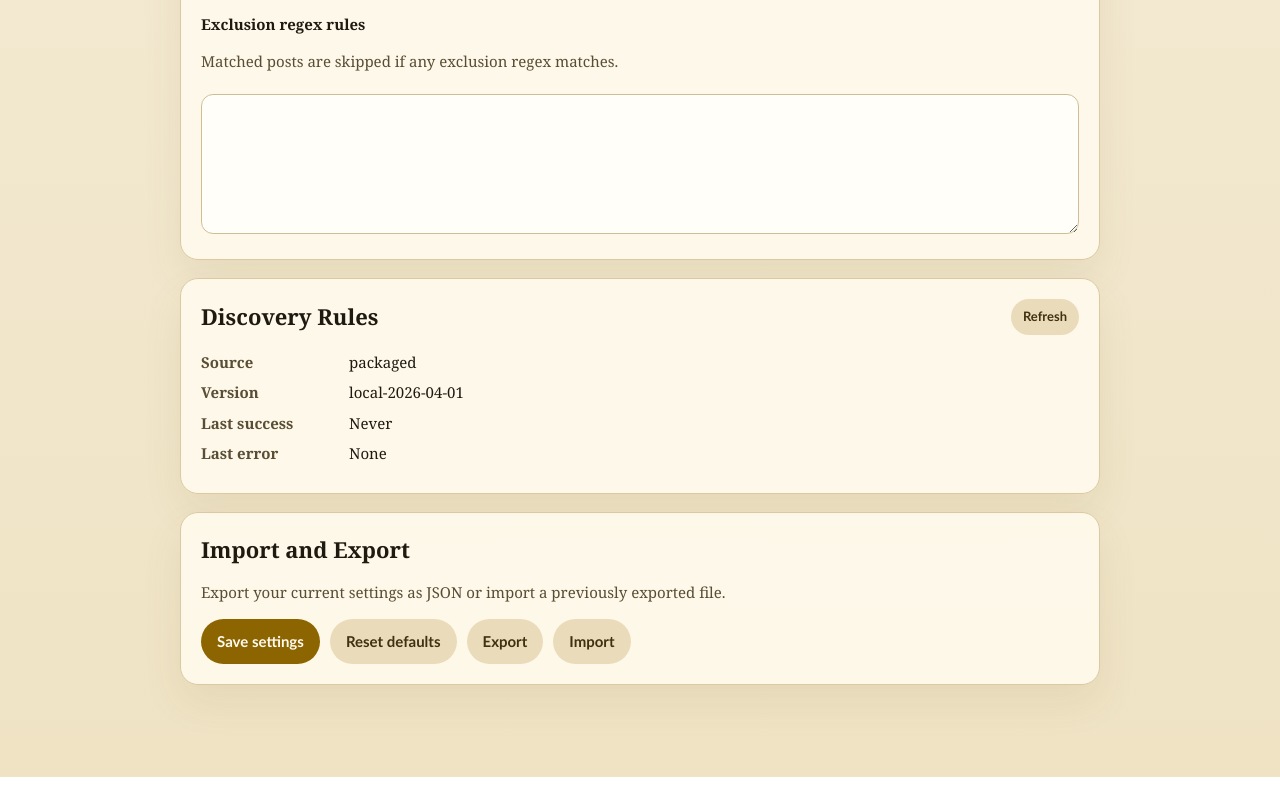
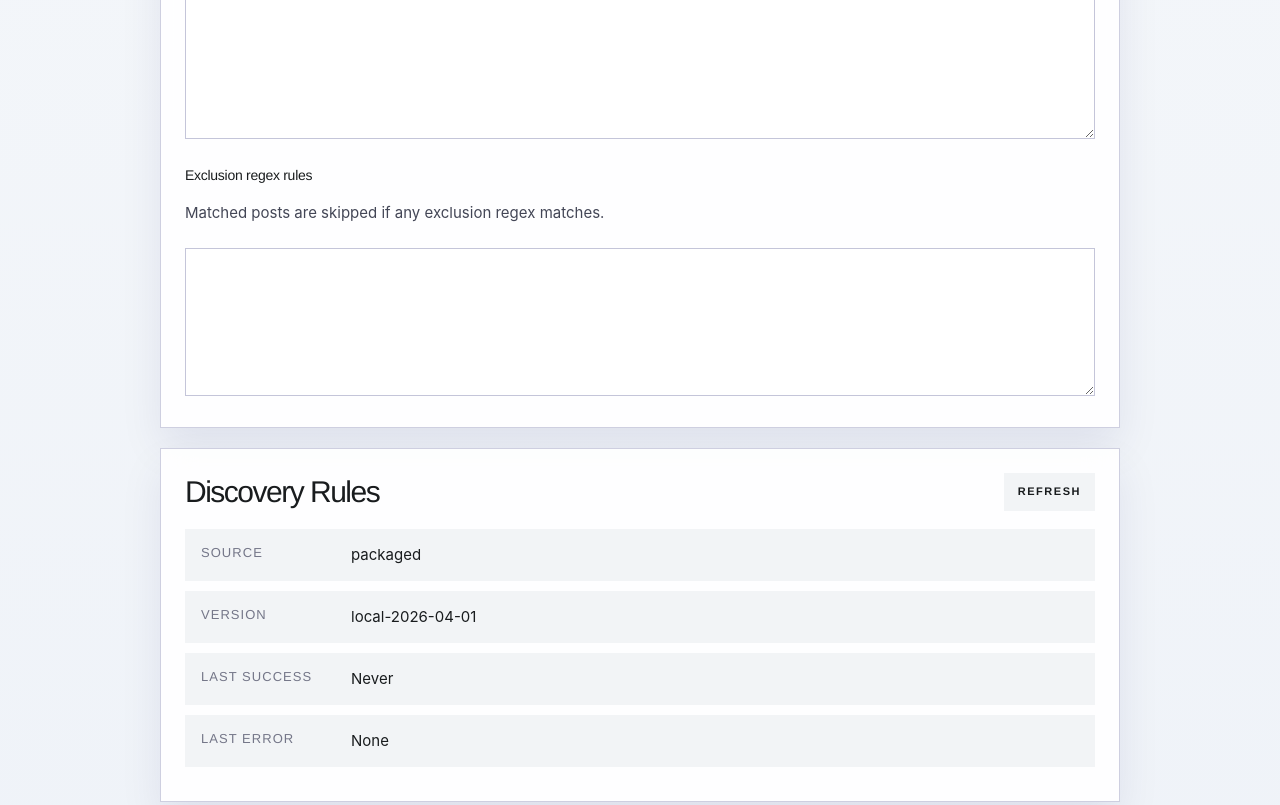
Before and after one commit to teambrookvale/clean-feed-web-ext, a browser extension: page src/options/options.html in a window 1280 px wide. Shown: the part 976-1781 px from the top of the page. Before the commit the page ends 1753 px from the top, so only its background shows below. Drawn offline with Linux system fonts and the light colour scheme.

Commit message:
Update extension styles to Team Brookvale theme

```diff
--- a/src/options/options.css
+++ b/src/options/options.css
@@ -1,58 +1,102 @@
+:root {
+  color-scheme: light;
+  --tb-bg: #f7f9fb;
+  --tb-bg-soft: #f2f4f6;
+  --tb-bg-strong: #e0e3e5;
+  --tb-surface: #ffffff;
+  --tb-surface-low: #f2f4f6;
+  --tb-surface-high: #e6e8ea;
+  --tb-surface-highest: #e0e3e5;
+  --tb-text: #191c1e;
+  --tb-text-muted: #434656;
+  --tb-text-soft: #747688;
+  --tb-border: #c4c5d9;
+  --tb-border-strong: #747688;
+  --tb-primary: #0040e0;
+  --tb-primary-strong: #2e5bff;
+  --tb-primary-dark: #001356;
+  --tb-shadow: 0 20px 40px rgba(0, 19, 86, 0.08);
+  --tb-sans: Inter, -apple-system, BlinkMacSystemFont, "Helvetica Neue", Arial, sans-serif;
+  --tb-headline: "Space Grotesk", "Helvetica Neue", Arial, sans-serif;
+  --tb-mono: ui-monospace, SFMono-Regular, Menlo, Monaco, Consolas, "Liberation Mono", monospace;
+}
+
 body {
   margin: 0;
   background:
-    radial-gradient(circle at top left, #f8e8c4 0, transparent 28%),
-    linear-gradient(180deg, #f7f0de 0%, #efe3c4 100%);
-  color: #1f1a10;
-  font: 15px/1.5 Georgia, "Iowan Old Style", "Palatino Linotype", serif;
+    radial-gradient(circle at top left, rgba(46, 91, 255, 0.14) 0, transparent 24%),
+    linear-gradient(180deg, var(--tb-bg) 0%, #eef2f8 100%);
+  color: var(--tb-text);
+  font: 15px/1.6 var(--tb-sans);
+}
+
+body::before {
+  content: "";
+  position: fixed;
+  inset: 0;
+  background-image: radial-gradient(circle, rgba(116, 118, 136, 0.22) 1px, transparent 1px);
+  background-size: 64px 64px;
+  opacity: 0.16;
+  pointer-events: none;
 }
 
 .settings {
-  max-width: 920px;
+  position: relative;
+  z-index: 1;
+  max-width: 960px;
   margin: 0 auto;
-  padding: 32px 20px 48px;
+  padding: 40px 20px 56px;
 }
 
 .hero {
-  margin-bottom: 24px;
+  max-width: 700px;
+  margin-bottom: 28px;
 }
 
 .eyebrow {
-  margin: 0 0 8px;
-  color: #7a5d00;
-  font: 700 12px/1.2 "Trebuchet MS", "Segoe UI", sans-serif;
-  letter-spacing: 0.14em;
+  margin: 0 0 12px;
+  color: var(--tb-primary);
+  font: 600 11px/1.2 var(--tb-headline);
+  letter-spacing: 0.22em;
   text-transform: uppercase;
 }
 
 h1,
 h2 {
   margin: 0;
-  font-weight: 700;
+  font-family: var(--tb-headline);
+  font-weight: 400;
+  letter-spacing: -0.05em;
 }
 
 h1 {
-  font-size: clamp(32px, 5vw, 46px);
-  line-height: 1.05;
+  font-size: clamp(34px, 5vw, 56px);
+  line-height: 0.95;
 }
 
 h2 {
-  font-size: 22px;
+  font-size: 30px;
+  line-height: 1;
 }
 
 .intro,
 .hint,
 .status {
-  color: #594d33;
+  color: var(--tb-text-muted);
+}
+
+.intro {
+  max-width: 640px;
+  margin-top: 14px;
 }
 
 .card {
-  margin-bottom: 18px;
-  padding: 20px;
-  border: 1px solid #dcc9a0;
-  border-radius: 18px;
-  background: rgba(255, 250, 237, 0.92);
-  box-shadow: 0 18px 40px rgba(101, 78, 18, 0.08);
+  margin-bottom: 20px;
+  padding: 24px;
+  border: 1px solid rgba(196, 197, 217, 0.82);
+  background: rgba(255, 255, 255, 0.9);
+  box-shadow: var(--tb-shadow);
+  backdrop-filter: blur(16px);
 }
 
 .section-header {
@@ -63,7 +107,7 @@ h2 {
 }
 
 .field {
-  margin-top: 16px;
+  margin-top: 18px;
 }
 
 .field.checkbox {
@@ -71,11 +115,16 @@ h2 {
   align-items: center;
   justify-content: space-between;
   gap: 16px;
+  padding: 14px 16px;
+  background: var(--tb-bg-soft);
 }
 
 label {
   display: block;
-  font-weight: 700;
+  font-family: var(--tb-headline);
+  font-size: 14px;
+  font-weight: 500;
+  letter-spacing: -0.02em;
 }
 
 select,
@@ -88,53 +137,64 @@ select,
 textarea {
   width: 100%;
   box-sizing: border-box;
-  margin-top: 6px;
-  padding: 12px 14px;
-  border: 1px solid #cfbe95;
-  border-radius: 12px;
-  background: #fffef8;
-  color: #1f1a10;
+  margin-top: 8px;
+  padding: 14px 16px;
+  border: 1px solid var(--tb-border);
+  background: var(--tb-surface);
+  color: var(--tb-text);
+}
+
+select:focus,
+textarea:focus,
+button:focus-visible {
+  outline: 2px solid rgba(46, 91, 255, 0.35);
+  outline-offset: 2px;
 }
 
 textarea {
-  min-height: 140px;
+  min-height: 148px;
   resize: vertical;
-  font-family: "SFMono-Regular", Menlo, Monaco, Consolas, monospace;
+  font-family: var(--tb-mono);
   font-size: 13px;
+  line-height: 1.6;
 }
 
 input[type="checkbox"] {
   width: 20px;
   height: 20px;
-  accent-color: #8d6500;
+  accent-color: var(--tb-primary);
 }
 
 .actions {
   display: flex;
   flex-wrap: wrap;
-  gap: 10px;
-  margin-top: 16px;
+  gap: 12px;
+  margin-top: 18px;
 }
 
 button {
   border: 0;
-  border-radius: 999px;
-  padding: 11px 16px;
-  background: #8d6500;
-  color: #fffaf0;
-  font-family: "Trebuchet MS", "Segoe UI", sans-serif;
-  font-weight: 700;
+  padding: 13px 18px;
+  background: linear-gradient(135deg, var(--tb-primary), var(--tb-primary-strong));
+  color: #ffffff;
+  font-family: var(--tb-headline);
+  font-size: 12px;
+  font-weight: 600;
+  letter-spacing: 0.14em;
+  text-transform: uppercase;
   cursor: pointer;
+  box-shadow: 0 14px 28px rgba(0, 64, 224, 0.2);
 }
 
 button.secondary {
-  background: #eadcba;
-  color: #3f3111;
+  background: var(--tb-surface-low);
+  color: var(--tb-text);
+  box-shadow: none;
 }
 
 button.small {
-  padding: 8px 12px;
-  font-size: 13px;
+  padding: 10px 14px;
+  font-size: 11px;
 }
 
 button:disabled {
@@ -143,35 +203,46 @@ button:disabled {
 }
 
 .diagnostics {
-  margin: 16px 0 0;
+  margin: 18px 0 0;
 }
 
 .diagnostics div {
   display: grid;
   grid-template-columns: 140px 1fr;
-  gap: 8px;
-  margin-bottom: 8px;
+  gap: 10px;
+  margin-bottom: 10px;
+  padding: 14px 16px;
+  background: var(--tb-bg-soft);
 }
 
 .diagnostics dt {
-  font-weight: 700;
-  color: #594d33;
+  font-family: var(--tb-headline);
+  font-size: 13px;
+  font-weight: 500;
+  letter-spacing: 0.08em;
+  text-transform: uppercase;
+  color: var(--tb-text-soft);
 }
 
 .diagnostics dd {
   margin: 0;
   word-break: break-word;
+  color: var(--tb-text);
 }
 
 .status {
   min-height: 24px;
-  margin: 20px 0 0;
-  font-weight: 700;
+  margin: 24px 0 0;
+  font-weight: 600;
 }
 
 @media (max-width: 640px) {
   .settings {
-    padding: 24px 14px 40px;
+    padding: 28px 14px 40px;
+  }
+
+  .card {
+    padding: 20px;
   }
 
   .section-header,
@@ -182,6 +253,10 @@ button:disabled {
 
   .diagnostics div {
     grid-template-columns: 1fr;
-    gap: 2px;
+    gap: 4px;
+  }
+
+  .actions button {
+    width: 100%;
   }
 }
--- a/src/popup/popup.css
+++ b/src/popup/popup.css
@@ -1,32 +1,67 @@
+:root {
+  color-scheme: light;
+  --tb-bg: #f7f9fb;
+  --tb-bg-soft: #f2f4f6;
+  --tb-surface: #ffffff;
+  --tb-surface-low: #f2f4f6;
+  --tb-surface-high: #e6e8ea;
+  --tb-text: #191c1e;
+  --tb-text-muted: #434656;
+  --tb-text-soft: #747688;
+  --tb-border: #c4c5d9;
+  --tb-border-strong: #747688;
+  --tb-primary: #0040e0;
+  --tb-primary-strong: #2e5bff;
+  --tb-primary-dark: #001356;
+  --tb-shadow: 0 20px 40px rgba(0, 19, 86, 0.12);
+  --tb-sans: Inter, -apple-system, BlinkMacSystemFont, "Helvetica Neue", Arial, sans-serif;
+  --tb-headline: "Space Grotesk", "Helvetica Neue", Arial, sans-serif;
+}
+
 body {
   margin: 0;
-  background: linear-gradient(180deg, #faf2de 0%, #f2e3bd 100%);
-  color: #21180b;
-  font: 14px/1.4 "Trebuchet MS", "Segoe UI", sans-serif;
+  background:
+    radial-gradient(circle at top left, rgba(46, 91, 255, 0.16) 0, transparent 28%),
+    radial-gradient(circle at bottom right, rgba(0, 64, 224, 0.08) 0, transparent 32%),
+    linear-gradient(180deg, var(--tb-bg) 0%, #eef2f8 100%);
+  color: var(--tb-text);
+  font: 14px/1.5 var(--tb-sans);
+}
+
+body::before {
+  content: "";
+  position: fixed;
+  inset: 0;
+  background-image: radial-gradient(circle, rgba(116, 118, 136, 0.24) 1px, transparent 1px);
+  background-size: 32px 32px;
+  opacity: 0.18;
+  pointer-events: none;
 }
 
 .popup {
+  position: relative;
+  z-index: 1;
   width: 320px;
-  padding: 16px;
+  padding: 18px;
 }
 
 .eyebrow {
-  margin: 0 0 8px;
-  color: #835d00;
-  font-size: 11px;
-  font-weight: 700;
-  letter-spacing: 0.14em;
+  margin: 0 0 10px;
+  color: var(--tb-primary);
+  font: 600 10px/1.2 var(--tb-headline);
+  letter-spacing: 0.2em;
   text-transform: uppercase;
 }
 
 h1 {
   margin: 0;
-  font: 700 20px/1.05 Georgia, "Iowan Old Style", "Palatino Linotype", serif;
+  font: 300 24px/0.96 var(--tb-headline);
+  letter-spacing: -0.05em;
 }
 
 .summary {
-  margin: 10px 0 14px;
-  color: #5f4c22;
+  margin: 12px 0 16px;
+  color: var(--tb-text-muted);
 }
 
 .toggle,
@@ -38,44 +73,73 @@ h1 {
 }
 
 .toggle {
-  margin-bottom: 12px;
-  font-weight: 700;
+  margin-bottom: 14px;
+  padding: 14px 16px;
+  border: 1px solid rgba(196, 197, 217, 0.75);
+  background: rgba(255, 255, 255, 0.82);
+  box-shadow: var(--tb-shadow);
+  font-weight: 600;
+  backdrop-filter: blur(14px);
 }
 
 input[type="checkbox"] {
   width: 20px;
   height: 20px;
-  accent-color: #8d6500;
+  accent-color: var(--tb-primary);
 }
 
 .panel {
-  padding: 12px;
-  border: 1px solid #d9c393;
-  border-radius: 14px;
-  background: rgba(255, 249, 234, 0.88);
+  padding: 14px 16px;
+  border: 1px solid rgba(196, 197, 217, 0.8);
+  background: rgba(255, 255, 255, 0.9);
+  box-shadow: var(--tb-shadow);
+  backdrop-filter: blur(14px);
+}
+
+.row {
+  color: var(--tb-text-muted);
+}
+
+.row strong {
+  color: var(--tb-text);
+  font-family: var(--tb-headline);
+  font-weight: 500;
+  letter-spacing: -0.02em;
 }
 
 .row + .row {
-  margin-top: 8px;
+  margin-top: 10px;
+  padding-top: 10px;
+  border-top: 1px solid rgba(196, 197, 217, 0.6);
 }
 
 button {
   border: 0;
-  border-radius: 999px;
-  padding: 10px 14px;
-  background: #8d6500;
-  color: #fffaf0;
-  font: inherit;
-  font-weight: 700;
+  padding: 12px 16px;
+  background: linear-gradient(135deg, var(--tb-primary), var(--tb-primary-strong));
+  color: #ffffff;
+  font: 600 12px/1 var(--tb-headline);
+  letter-spacing: 0.12em;
+  text-transform: uppercase;
   cursor: pointer;
+  box-shadow: 0 14px 28px rgba(0, 64, 224, 0.24);
+}
+
+button:hover {
+  background: linear-gradient(135deg, var(--tb-primary-dark), var(--tb-primary));
 }
 
 .actions {
-  margin-top: 14px;
+  margin-top: 16px;
+}
+
+.actions button {
+  width: 100%;
 }
 
 .status {
   min-height: 20px;
-  margin: 10px 0 0;
-  color: #5f4c22;
+  margin: 12px 0 0;
+  color: var(--tb-text-soft);
+  font-size: 13px;
 }
```
Also changed, not shown: src/content/content.css (+28 -21 lines).
